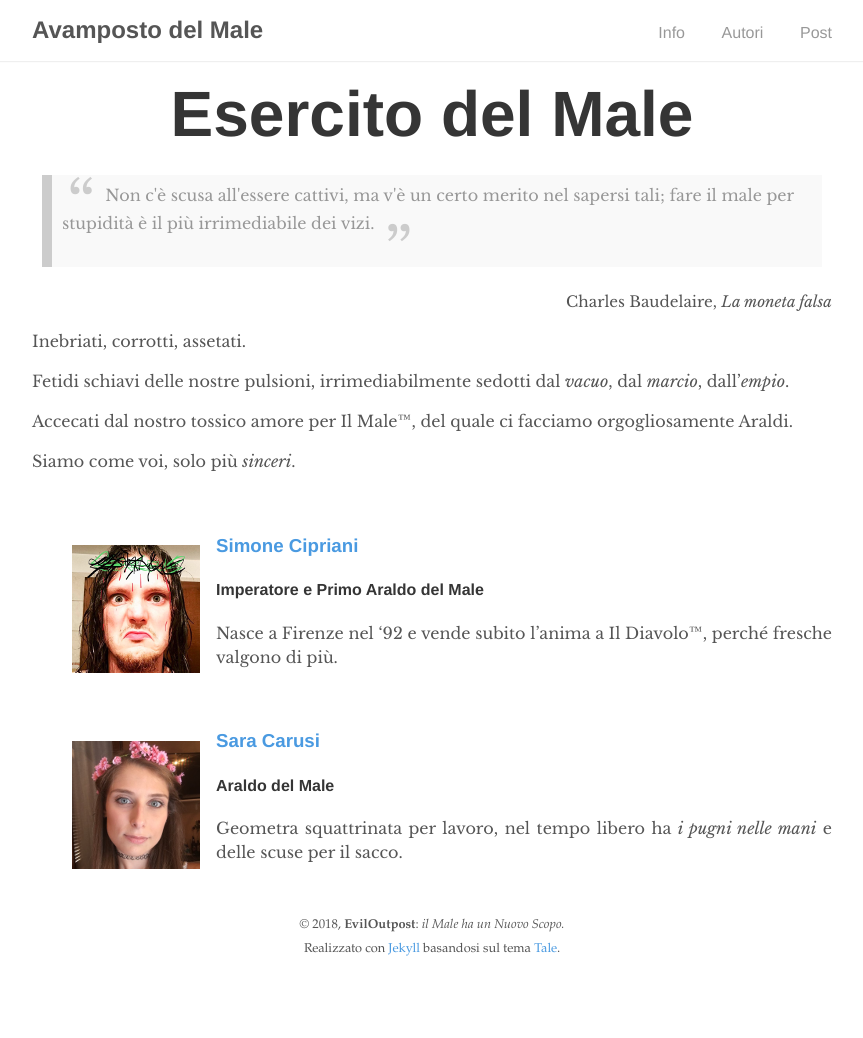
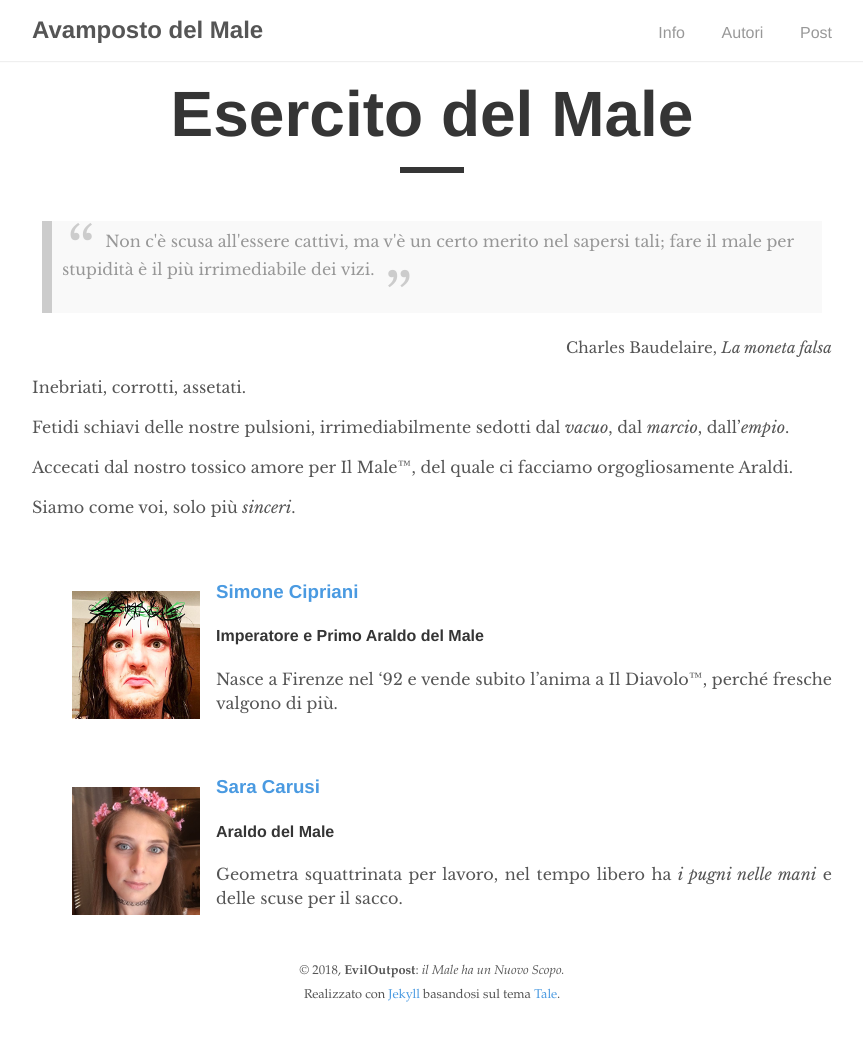
Before and after one commit to eviloutpost/eviloutpost.github.io, a Jekyll site: the page built from _pages/authors.md, in a window 1280 px wide. Shown: the whole page, without its empty margins (208-1071 px from the left). Built offline with Jekyll 4.4.1, drawn with Linux system fonts in a browser that asks for light colours; before the commit the page ends 992 px from its top, so only the background shows below that.

Commit message:
Added line and gained hint about possible refactoring

```diff
--- a/_layouts/titled.html
+++ b/_layouts/titled.html
@@ -3,6 +3,7 @@ layout: default
 ---
 
 <h1 class="post-title donthyphenate">{{ page.title }}</h1>
+<div class="post-line"></div>
 
 <style>
     p {text-align: justify;}
```
